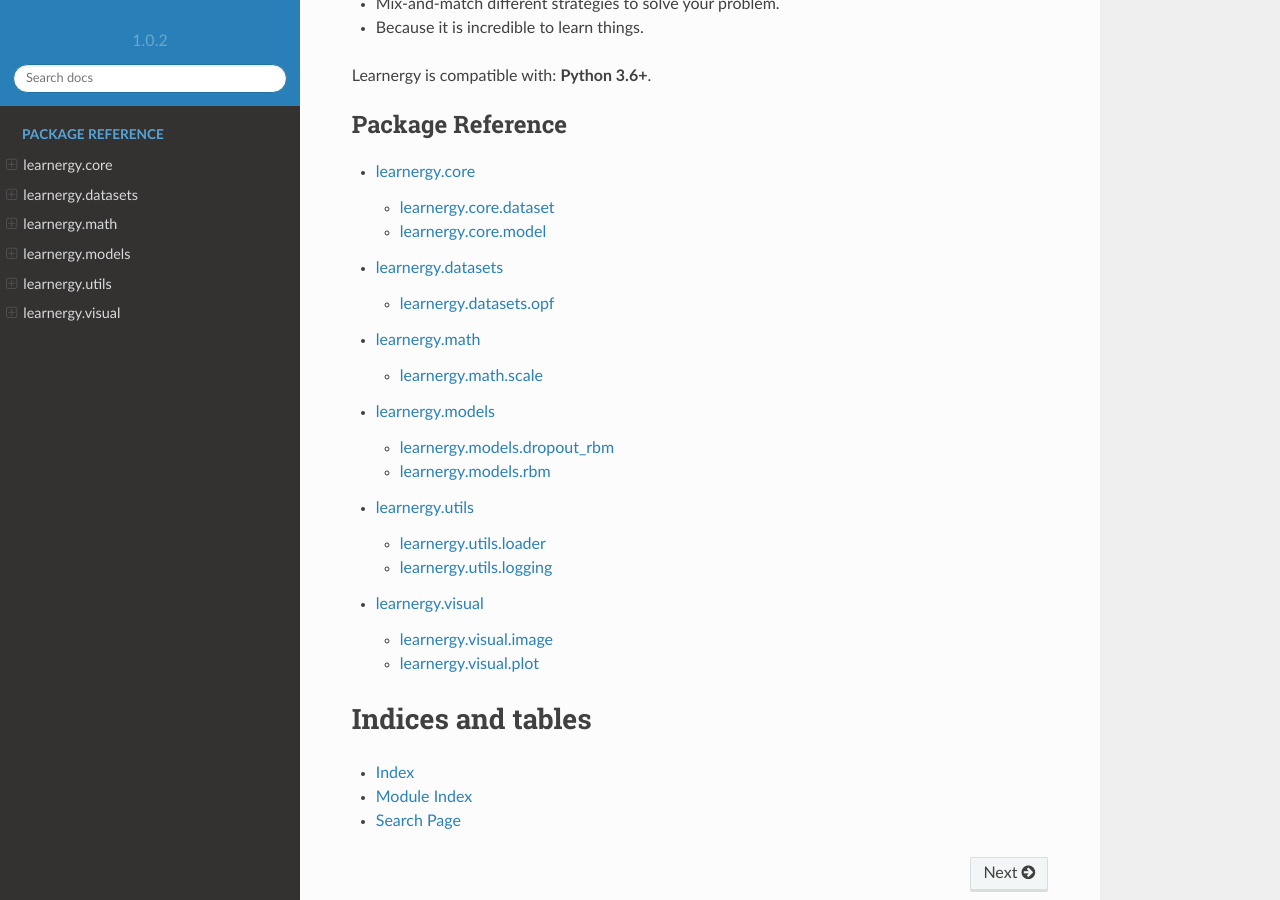
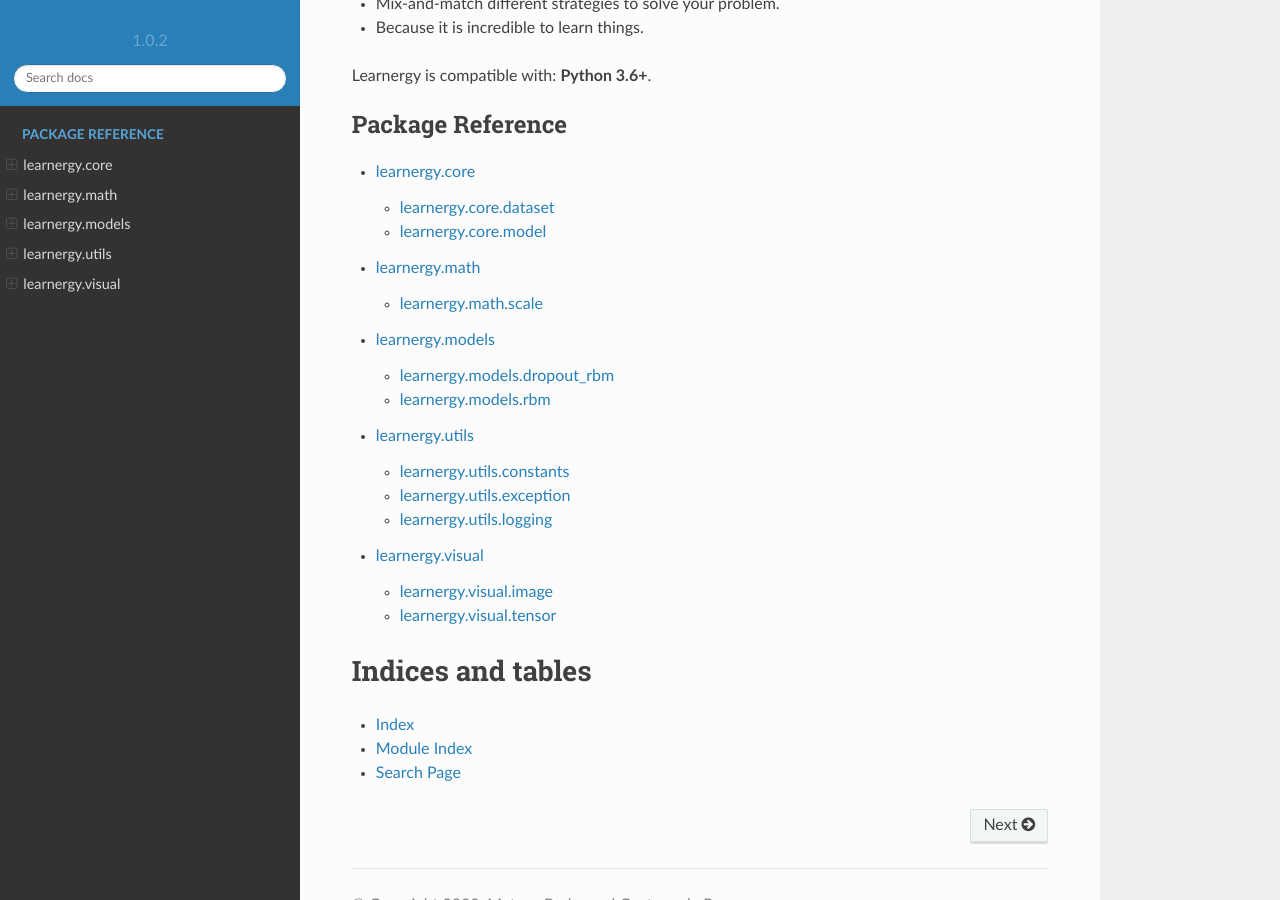
Before and after one commit to gugarosa/learnergy, a Sphinx documentation site: the page built from docs/index.rst, in a window 1280 px wide and 900 px high, scrolled down 408 px. Built offline with Sphinx 7.4.7 and the Read the Docs theme 2.0.0, drawn with Linux system fonts in a browser that asks for light colours.

Commit message:
Working on docs.

```diff
--- a/docs/api/learnergy.datasets.opf.rst
+++ /dev/null
@@ -1,7 +0,0 @@
-learnergy.datasets.opf
-==========================
-
-.. autoapiclass:: learnergy.datasets.opf.OPFDataset
-    :members:
-    :private-members:
-    :special-members:
--- /dev/null
+++ b/docs/api/learnergy.utils.constants.rst
@@ -0,0 +1,7 @@
+learnergy.utils.constants
+===========================
+
+.. autoapimodule:: learnergy.utils.constants
+    :members:
+    :private-members:
+    :special-members:
--- /dev/null
+++ b/docs/api/learnergy.utils.exception.rst
@@ -0,0 +1,7 @@
+learnergy.utils.exception
+===========================
+
+.. autoapimodule:: learnergy.utils.exception
+    :members:
+    :private-members:
+    :special-members:
--- a/docs/api/learnergy.utils.loader.rst
+++ /dev/null
@@ -1,7 +0,0 @@
-learnergy.utils.loader
-==========================
-
-.. autoapimodule:: learnergy.utils.loader
-    :members:
-    :private-members:
-    :special-members:
--- a/docs/api/learnergy.utils.rst
+++ b/docs/api/learnergy.utils.rst
@@ -4,7 +4,8 @@ learnergy.utils
 This is an utilities package. Common things shared across the application should be implemented here. It is better to implement once and use as you wish than re-implementing the same thing over and over again.
 
 .. toctree::
-    learnergy.utils.loader
+    learnergy.utils.constants
+    learnergy.utils.exception
     learnergy.utils.logging
 
 .. autoapimodule:: learnergy.utils
--- a/docs/api/learnergy.visual.rst
+++ b/docs/api/learnergy.visual.rst
@@ -5,7 +5,7 @@ Every one needs images and plots to help visualize what is happening, correct? T
 
 .. toctree::
     learnergy.visual.image
-    learnergy.visual.plot
+    learnergy.visual.tensor
 
 .. autoapimodule:: learnergy.visual
    :members:
--- a/docs/api/learnergy.visual.plot.rst
+++ b/docs/api/learnergy.visual.tensor.rst
@@ -1,7 +1,7 @@
-learnergy.visual.plot
+learnergy.visual.tensor
 ==========================
 
-.. autoapimodule:: learnergy.visual.plot
+.. autoapimodule:: learnergy.visual.tensor
     :members:
     :private-members:
     :special-members:
--- a/docs/index.rst
+++ b/docs/index.rst
@@ -17,7 +17,6 @@
     :caption: Package Reference
 
     api/learnergy.core
-    api/learnergy.datasets
     api/learnergy.math
     api/learnergy.models
     api/learnergy.utils
```
Also changed, not shown: docs/api/learnergy.datasets.rst (deleted, +0 -11 lines), docs/api/learnergy.models.e_dropout_rbm.rst (deleted, +0 -7 lines), docs/api/learnergy.models.grbm.rst (deleted, +0 -7 lines).
